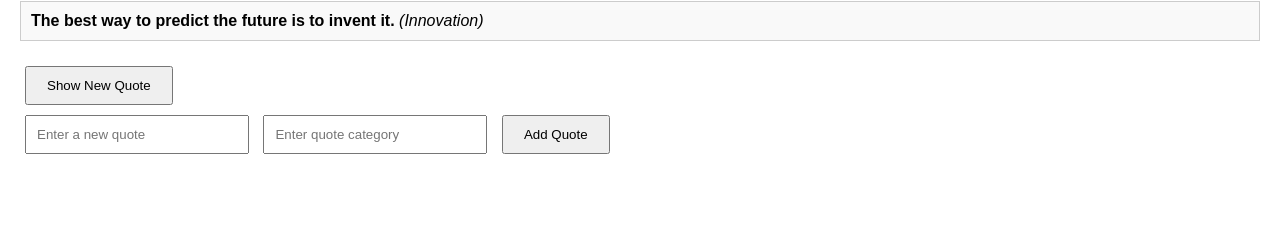
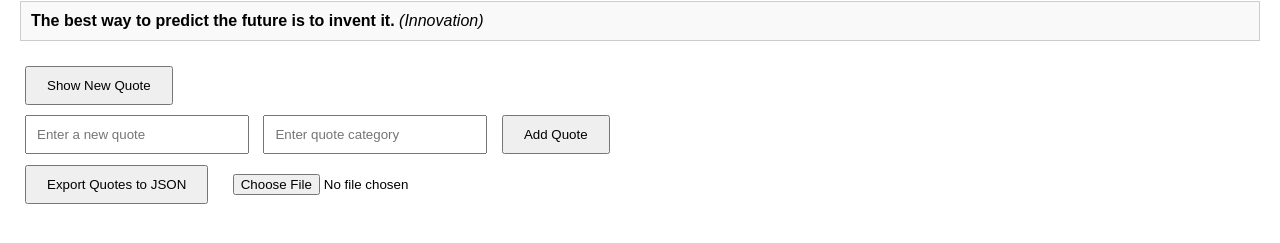
Before and after one commit to Abderrahmanesaghraoui/alx_fe_javascript, a plain HTML site: page dom-manipulation/index.html in a window 1280 px wide. Shown: the part 79-322 px from the top of the page. Drawn offline with Linux system fonts and the light colour scheme.

Commit message:
modify file

```diff
--- a/dom-manipulation/index.html
+++ b/dom-manipulation/index.html
@@ -16,6 +16,10 @@
     <input id="newQuoteCategory" type="text" placeholder="Enter quote category" />
     <button onclick="addQuote()">Add Quote</button>
   </div>
+  <div>
+    <button onclick="exportToJson()">Export Quotes to JSON</button>
+    <input type="file" id="importFile" accept=".json" onchange="importFromJsonFile(event)" />
+  </div>
 
   <script src="script.js"></script>
 </body>
--- a/dom-manipulation/script.js
+++ b/dom-manipulation/script.js
@@ -1,9 +1,14 @@
-// Array of quote objects
-let quotes = [
+// Load quotes from local storage or initialize with default quotes
+let quotes = JSON.parse(localStorage.getItem('quotes')) || [
   { text: "The only limit to our realization of tomorrow is our doubts of today.", category: "Inspiration" },
   { text: "Do what you can, with what you have, where you are.", category: "Motivation" },
   { text: "The best way to predict the future is to invent it.", category: "Innovation" }
 ];
+
+// Save quotes to local storage
+function saveQuotes() {
+  localStorage.setItem('quotes', JSON.stringify(quotes));
+}
 
 // Function to display a random quote
 function showRandomQuote() {
@@ -11,6 +16,9 @@ let quotes = [
   const randomIndex = Math.floor(Math.random() * quotes.length);
   const randomQuote = quotes[randomIndex];
   quoteDisplay.innerHTML = `<strong>${randomQuote.text}</strong> <em>(${randomQuote.category})</em>`;
+
+  // Store the last viewed quote in session storage (optional)
+  sessionStorage.setItem('lastViewedQuote', JSON.stringify(randomQuote));
 }
 
 // Function to add a new quote
@@ -20,6 +28,7 @@ let quotes = [
 
   if (newQuoteText && newQuoteCategory) {
     quotes.push({ text: newQuoteText, category: newQuoteCategory });
+    saveQuotes(); // Save updated quotes to local storage
     document.getElementById('newQuoteText').value = '';
     document.getElementById('newQuoteCategory').value = '';
     showRandomQuote(); // Optionally show the newly added quote
@@ -28,6 +37,37 @@ let quotes = [
   }
 }
 
+// Function to export quotes to a JSON file
+function exportToJson() {
+  const dataStr = JSON.stringify(quotes, null, 2);
+  const blob = new Blob([dataStr], { type: 'application/json' });
+  const url = URL.createObjectURL(blob);
+  const a = document.createElement('a');
+  a.href = url;
+  a.download = 'quotes.json';
+  document.body.appendChild(a);
+  a.click();
+  document.body.removeChild(a);
+  URL.revokeObjectURL(url);
+}
+
+// Function to import quotes from a JSON file
+function importFromJsonFile(event) {
+  const fileReader = new FileReader();
+  fileReader.onload = function(event) {
+    try {
+      const importedQuotes = JSON.parse(event.target.result);
+      quotes.push(...importedQuotes);
+      saveQuotes(); // Save updated quotes to local storage
+      alert('Quotes imported successfully!');
+      showRandomQuote(); // Optionally show a random quote after import
+    } catch (error) {
+      alert('Invalid JSON file. Please upload a valid JSON file.');
+    }
+  };
+  fileReader.readAsText(event.target.files[0]);
+}
+
 // Event listener for the "Show New Quote" button
 document.getElementById('newQuote').addEventListener('click', showRandomQuote);
 
```
Lines whose indentation alone changed are shown as unchanged.
